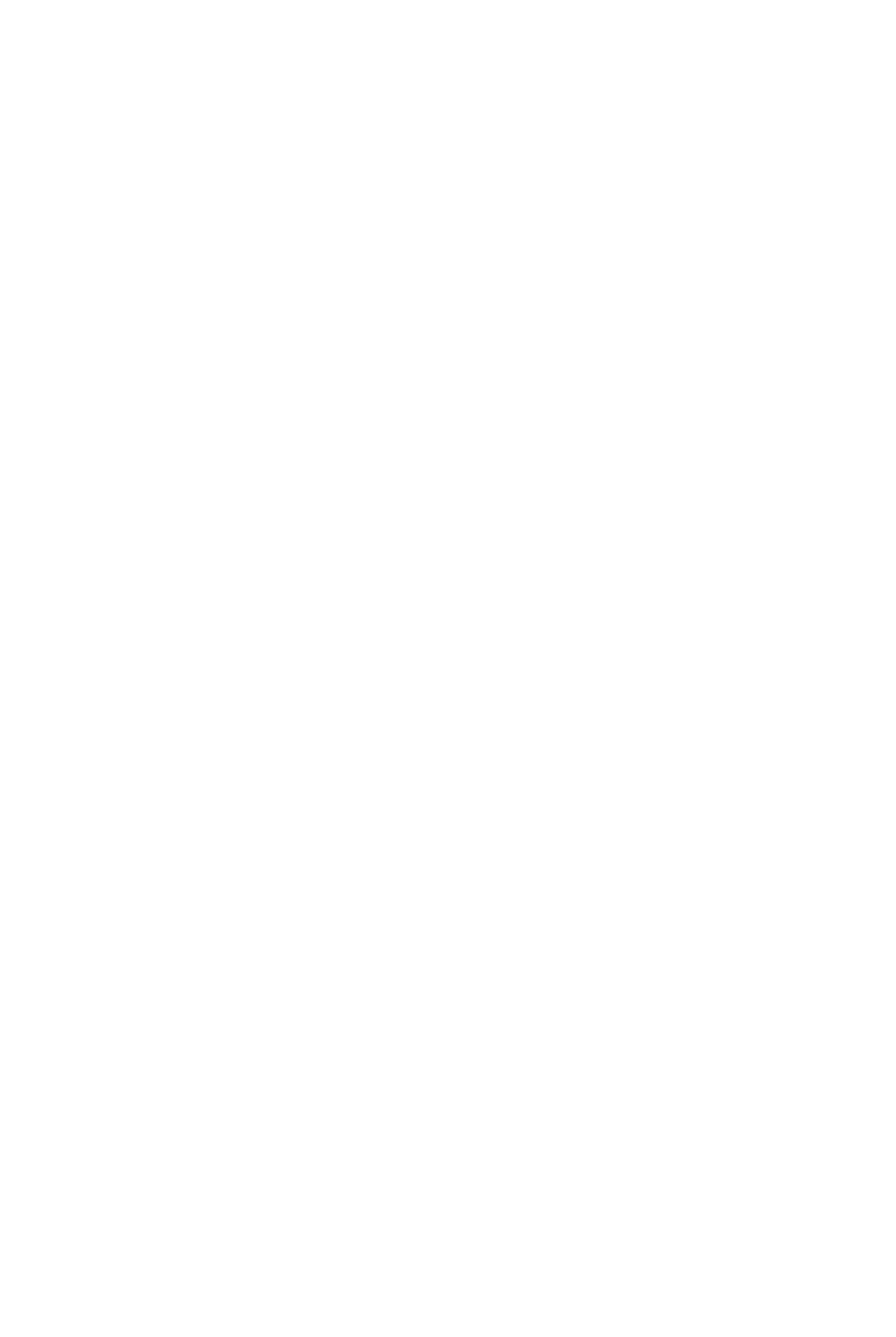
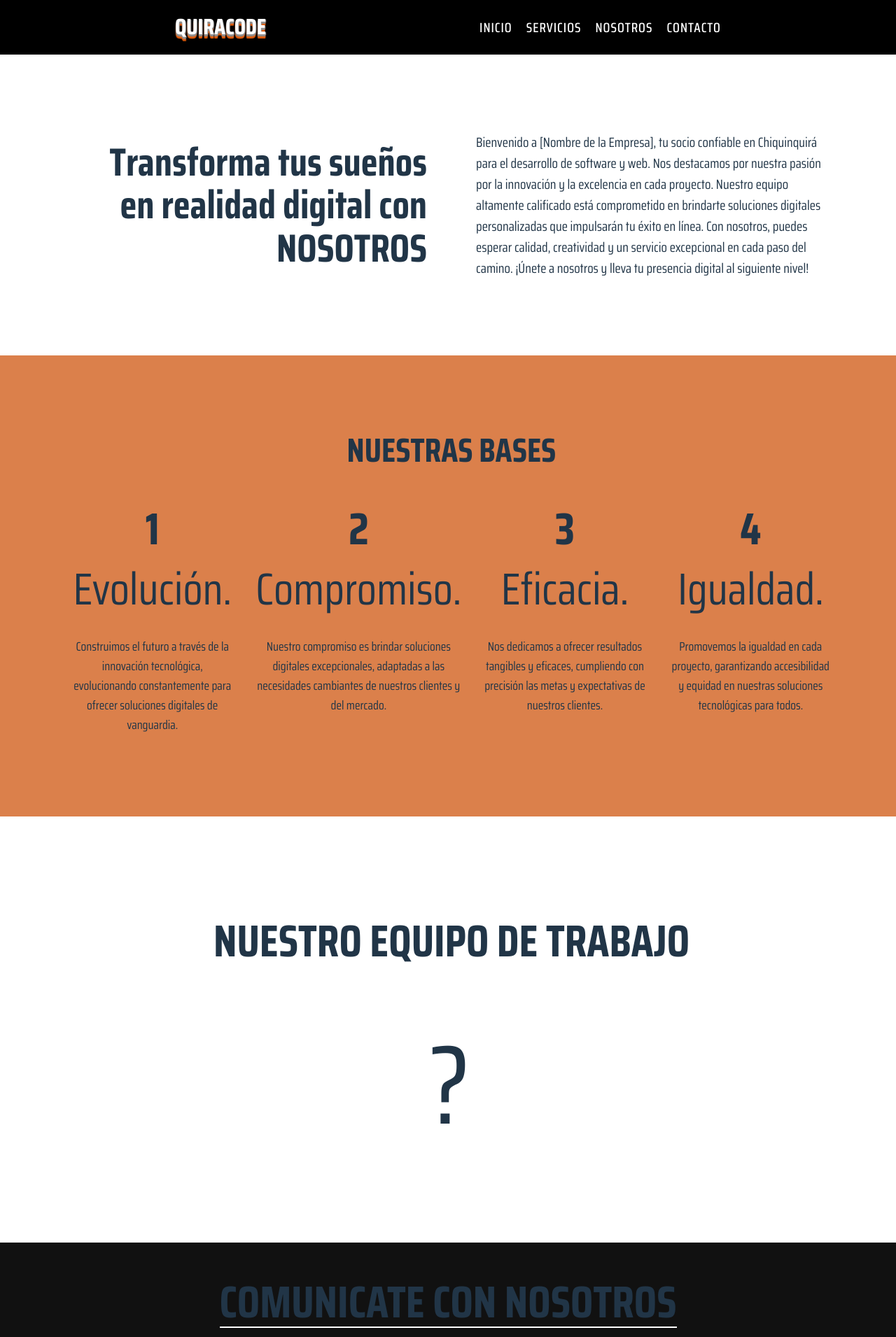
Before and after one commit to ivancas01/ChiquiCode, a React (Vite) app: page /OurTeam in a window 1280 px wide. Before the commit this address had no page. Shown: the top 1911 px of the page at 70% size. Before the commit the page ends 800 px from the top, so only its background shows below. Built offline with nearby package versions, Linux system fonts and the light colour scheme; a web font is replaced by a local one.

Commit message:
OurTeam ADDED

```diff
--- a/src/App.jsx
+++ b/src/App.jsx
@@ -2,15 +2,17 @@ import "./styles/Principal.scss"
 import './App.css'
 import { BrowserRouter, Route, Routes } from 'react-router-dom'
 import { IndexPage } from './page/IndexPage'
+import { OurTeamPage } from "./page/OurTeamPage"
 
 function App() {
-  return (
-    <BrowserRouter>
+	return (
+		<BrowserRouter>
 			<Routes>
 				<Route path="/" element={ <IndexPage /> } />
+				<Route path="/OurTeam" element={ <OurTeamPage /> } />
 			</Routes>
 		</BrowserRouter>
-  )
+	)
 }
 
 export default App
--- a/src/components/Footer.jsx
+++ b/src/components/Footer.jsx
@@ -1,11 +1,9 @@
-import React from 'react'
-
 export const Footer = () => {
   return (
     <div className='footer'>
         <div className='footerEmail'>
             <h1 className='footerEmailH1'>Comunicate con nosotros</h1>
-            <p className='footerEmailP'>chiquicode@gmail.com</p>
+            <p className='footerEmailP'>quiracode@gmail.com</p>
         </div>
         <div className="footerSocialMedia">
             <a href="">Facebook</a>
@@ -15,7 +13,7 @@ export const Footer = () => {
             <a href="">Whatsapp</a>
         </div>
         <div className="footerLegal">
-            <p className="footerLegalP">2023 - DISEÑO Y DESARROLLO POR CHIQUICODE</p>
+            <p className="footerLegalP">2023 - DISEÑO Y DESARROLLO POR QUIRACODE.</p>
             <p className="footerLegalP">Chiquinquirá, Boyacá</p>
         </div>
     </div>
--- a/src/components/Slogan.jsx
+++ b/src/components/Slogan.jsx
@@ -2,10 +2,10 @@ export const Slogan = () => {
   return (
     <div className='slogan'>
         <div className='sloganLogo'>
-            <h1 className='sloganLogoH1'>CQC</h1>
+            <h1 className='sloganLogoH1'>QC</h1>
         </div>
         <div className='sloganText'>
-            <h1 className='sloganTextH1'>ChiquiCode</h1>
+            <h1 className='sloganTextH1'>Quiracode</h1>
             <p className='sloganTextP'>Transformando tus ideas en realidad digital.</p>
         </div>
     </div>
--- a/src/components/TopBar.jsx
+++ b/src/components/TopBar.jsx
@@ -1,23 +1,24 @@
+import { Link } from "react-router-dom"
 
-export const TopBar = ({ scrollToSection }) => {
+export const TopBar = () => {
 
     return (
         <div id="topBarSection" className="topBar">
             <div className="topBarName">
-                <h1 className="topBarNameH1" >chiquicode</h1>
+                <h1 className="topBarNameH1" >QUIRACODE</h1>
             </div>
             <ul className="topBarUl">
                 <li className="topBarUlLi">
-                    <a>Inicio</a>
+                    <Link to={"/"}>Inicio</Link>
                 </li>
                 <li className="topBarUlLi">
-                    <a onClick={() => scrollToSection('secondSloganSection')}>Servicios</a>
+                    <Link to={'/?scrollTo=secondSloganSection'}>Servicios</Link>
                 </li>
                 <li className="topBarUlLi">
-                    <a>Nosotros</a>
+                    <Link to={'/OurTeam'}>Nosotros</Link>
                 </li>
                 <li className="topBarUlLi">
-                    <a onClick={() => scrollToSection('contactSection')}>Contacto</a>
+                <Link to={'/?scrollTo=contactSection'}>Contacto</Link>
                 </li>
             </ul>
         </div>
--- a/src/page/IndexPage.jsx
+++ b/src/page/IndexPage.jsx
@@ -1,15 +1,27 @@
+import { useLocation } from "react-router-dom";
 import { Contact } from "../components/Contact";
 import { Footer } from "../components/Footer";
 import { SecondSlogan } from "../components/SecondSlogan";
 import { Services } from "../components/Services";
 import { Slogan } from "../components/Slogan";
 import { TopBar } from "../components/TopBar";
+import { useEffect } from "react";
 
 export const IndexPage = () => {
 	const scrollToSection = (sectionId) => {
         const section = document.getElementById(sectionId);
         section.scrollIntoView({ behavior: 'smooth' });
     }
+
+    const location = useLocation();
+
+    useEffect(() => {
+        const params = new URLSearchParams(location.search);
+        const scrollTo = params.get('scrollTo');
+        if (scrollTo) {
+            scrollToSection(scrollTo);
+        }
+    }, [location.search]);
 	return (
 		<div className="indexPage">
 			<TopBar scrollToSection={scrollToSection}/>
--- /dev/null
+++ b/src/page/OurTeamPage.jsx
@@ -0,0 +1,73 @@
+
+import { Footer } from "../components/Footer";
+import { TopBar } from "../components/TopBar"
+
+export const OurTeamPage = () => {
+    return (
+        <div>
+            <TopBar/>
+            <div className="ourTeam">
+                <div className="ourTeamText">
+                    <h1 className="ourTeamTextH1">Transforma tus sueños en realidad digital con NOSOTROS</h1>
+                    <p className="ourTeamTextP">Bienvenido a [Nombre de la Empresa], tu socio confiable en Chiquinquirá para el desarrollo de software y web. Nos destacamos por nuestra pasión por la innovación y la excelencia en cada proyecto. Nuestro equipo altamente calificado está comprometido en brindarte soluciones digitales personalizadas que impulsarán tu éxito en línea. Con nosotros, puedes esperar calidad, creatividad y un servicio excepcional en cada paso del camino. ¡Únete a nosotros y lleva tu presencia digital al siguiente nivel!</p>
+                </div>
+                <div className="ourTeamBase">
+                    <h1 className="ourTeamBaseH1">Nuestras bases</h1>
+                    <div className="ourTeamBaseItems">
+                        <div className="ourTeamBaseItemsOne">
+                            <h1 className="ourTeamBaseItemsOneH1">
+                                1
+                            </h1>
+                            <p className="ourTeamBaseItemsOneP1">
+                                Evolución.
+                            </p>
+                            <p className="ourTeamBaseItemsOneP2">
+                            Construimos el futuro a través de la innovación tecnológica, evolucionando constantemente para ofrecer soluciones digitales de vanguardia.
+                            </p>
+                        </div>
+                        <div className="ourTeamBaseItemsOne">
+                            <h1 className="ourTeamBaseItemsOneH1">
+                                2
+                            </h1>
+                            <p className="ourTeamBaseItemsOneP1">
+                                Compromiso.
+                            </p>
+                            <p className="ourTeamBaseItemsOneP2">
+                            Nuestro compromiso es brindar soluciones digitales excepcionales, adaptadas a las necesidades cambiantes de nuestros clientes y del mercado.
+                            </p>
+                        </div>
+                        <div className="ourTeamBaseItemsOne">
+                            <h1 className="ourTeamBaseItemsOneH1">
+                                3
+                            </h1>
+                            <p className="ourTeamBaseItemsOneP1">
+                                Eficacia.
+                            </p>
+                            <p className="ourTeamBaseItemsOneP2">
+                            Nos dedicamos a ofrecer resultados tangibles y eficaces, cumpliendo con precisión las metas y expectativas de nuestros clientes.
+                            </p>
+                        </div>
+                        <div className="ourTeamBaseItemsOne">
+                            <h1 className="ourTeamBaseItemsOneH1">
+                                4
+                            </h1>
+                            <p className="ourTeamBaseItemsOneP1">
+                                Igualdad.
+                            </p>
+                            <p className="ourTeamBaseItemsOneP2">
+                            Promovemos la igualdad en cada proyecto, garantizando accesibilidad y equidad en nuestras soluciones tecnológicas para todos.
+                            </p>
+                        </div>
+                    </div>
+                </div>
+                <div className="ourTeamPeople">
+                    <h1 className="ourTeamPeopleH1">
+                        Nuestro Equipo de trabajo
+                    </h1>
+                    <p className="ourTeamPeopleP">?</p>
+                </div>
+            </div>
+            <Footer/>
+        </div>
+    )
+}
--- a/src/styles/Footer.scss
+++ b/src/styles/Footer.scss
@@ -8,6 +8,7 @@
     &Email{
         justify-self: center;
         text-align: center;
+        margin-bottom: 20px;
         &H1{
             @media (max-width: 1000px) {
                 font-size: 2.3rem;
--- /dev/null
+++ b/src/styles/OurTeam.scss
@@ -0,0 +1,128 @@
+.ourTeam{
+    display: grid;
+    &Text{
+        @media (max-width: 1000px) {
+            grid-template-columns: 1fr;
+            padding: 30px;
+        }
+        padding: 100px;
+        display: grid;
+        grid-template-columns: 1fr 1fr;
+        width: auto;
+        align-items: center;
+        gap: 50px;
+        &H1{
+            @media (max-width: 1000px) {
+                justify-self: center;
+                text-align: center;
+                width: auto;
+                font-size: 3rem;
+            }
+            justify-self: end;
+            width: 500px;
+            margin: 10px;
+            font-size: 3.5rem;
+            text-align: end;
+        }
+        &P{
+            @media (max-width: 1000px) {
+                justify-self: center;
+                text-align: center;
+                width: auto;
+                font-size: 1.1rem;
+            }
+            text-align: start;
+            width: 500px;
+            margin: 10px;
+            font-size: 1.2rem;
+        }
+    }
+    &Base{
+        @media (max-width: 1000px) {
+            grid-template-columns: 1fr;
+            padding: 30px;
+        }
+        padding: 100px;
+        display: grid;
+        text-align: center;
+        background-color: #db804b;
+        &H1{
+            @media (max-width: 1000px) {
+                justify-self: center;
+                text-align: center;
+                width: auto;
+                font-size: 2.5rem;
+            }
+            text-transform: uppercase;
+            margin: 10px;
+            font-size: 3rem;
+            margin-bottom: 50px;
+        }
+        &Items{
+            @media (max-width: 1000px) {
+                grid-template-columns: 1fr;
+            }
+            display: grid;
+            grid-template-columns: repeat(4, 1fr);
+            gap: 30px;
+            &One{
+                &H1{
+                    @media (max-width: 1000px) {
+                        justify-self: center;
+                        text-align: center;
+                        width: auto;
+                        font-size: 3rem;
+                    }
+                    margin: auto;
+                    font-size: 4rem;
+                }
+                &P1{
+                    @media (max-width: 1000px) {
+                        justify-self: center;
+                        text-align: center;
+                        width: auto;
+                        font-size: 2rem;
+                    }
+                    margin: auto;
+                    font-size: 4rem;
+                }
+                &P2{
+                    font-size: 1.1rem;
+                }
+            }
+        }
+    }
+    &People{
+        @media (max-width: 1000px) {
+            grid-template-columns: 1fr;
+            padding: 20px;
+        }
+        display: grid;
+        justify-content: center;
+        padding: 100px;
+        text-align: center;
+        &H1{
+            text-transform: uppercase;
+            font-size: 4rem;
+        }
+        &P{
+            margin: auto;
+            text-transform: uppercase;
+            font-size: 10rem;
+            white-space: nowrap;
+            border-right: 3px solid;
+            width: 1ch;
+            animation: typing .1s steps(1),
+            blink .3s infinite step-end alternate;
+            overflow: hidden;
+        }
+    }
+
+}
+
+@keyframes typing{
+    from{width: 0;}
+}
+@keyframes blink{
+    50% {border-color: transparent;}
+}
--- a/src/styles/Principal.scss
+++ b/src/styles/Principal.scss
@@ -4,4 +4,5 @@
 @import './SecondSlogan.scss';
 @import './Services.scss';
 @import './Contact.scss';
+@import './OurTeam.scss';
 @import './Footer.scss';
--- a/src/styles/Slogan.scss
+++ b/src/styles/Slogan.scss
@@ -21,7 +21,7 @@
             }
             text-transform: uppercase;
             margin: auto;
-            font-size: 20rem;
+            font-size: 25rem;
             color: #ffffff;
             text-transform: uppercase;
             cursor: default;
```
